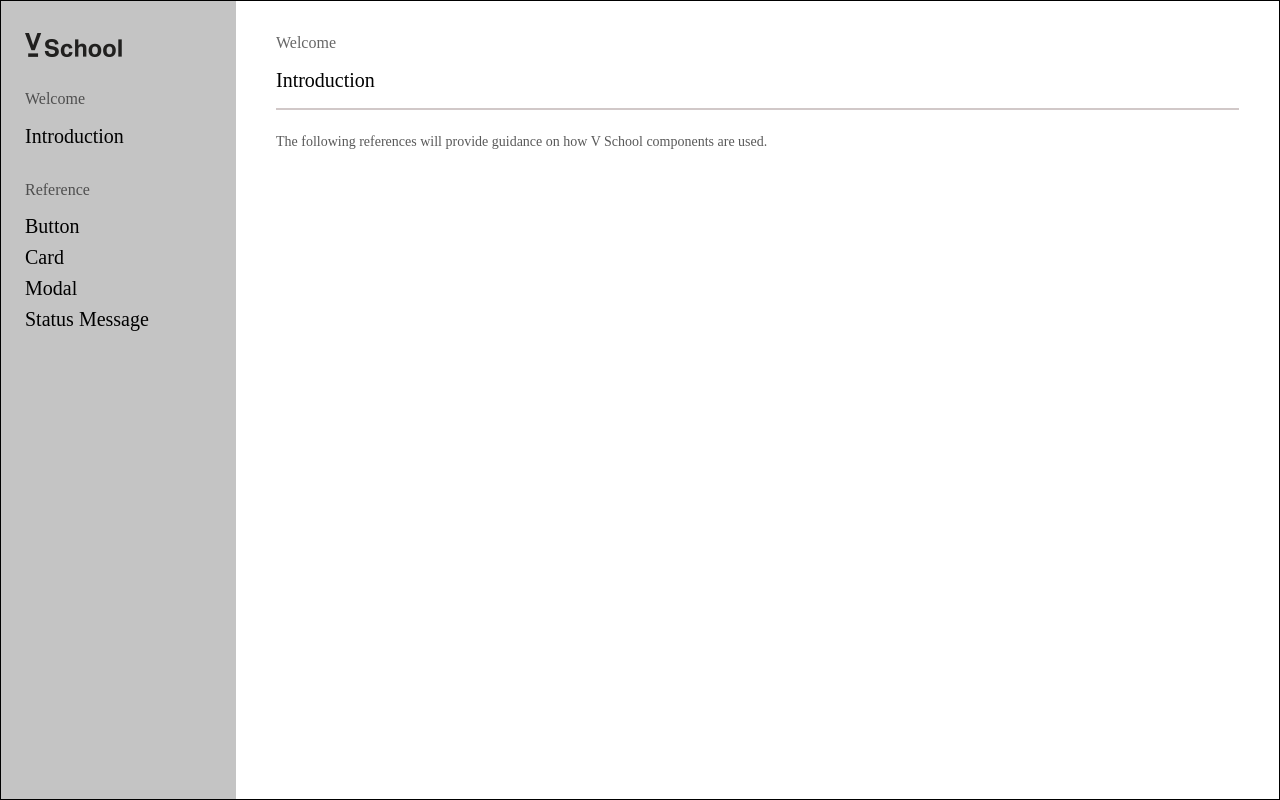
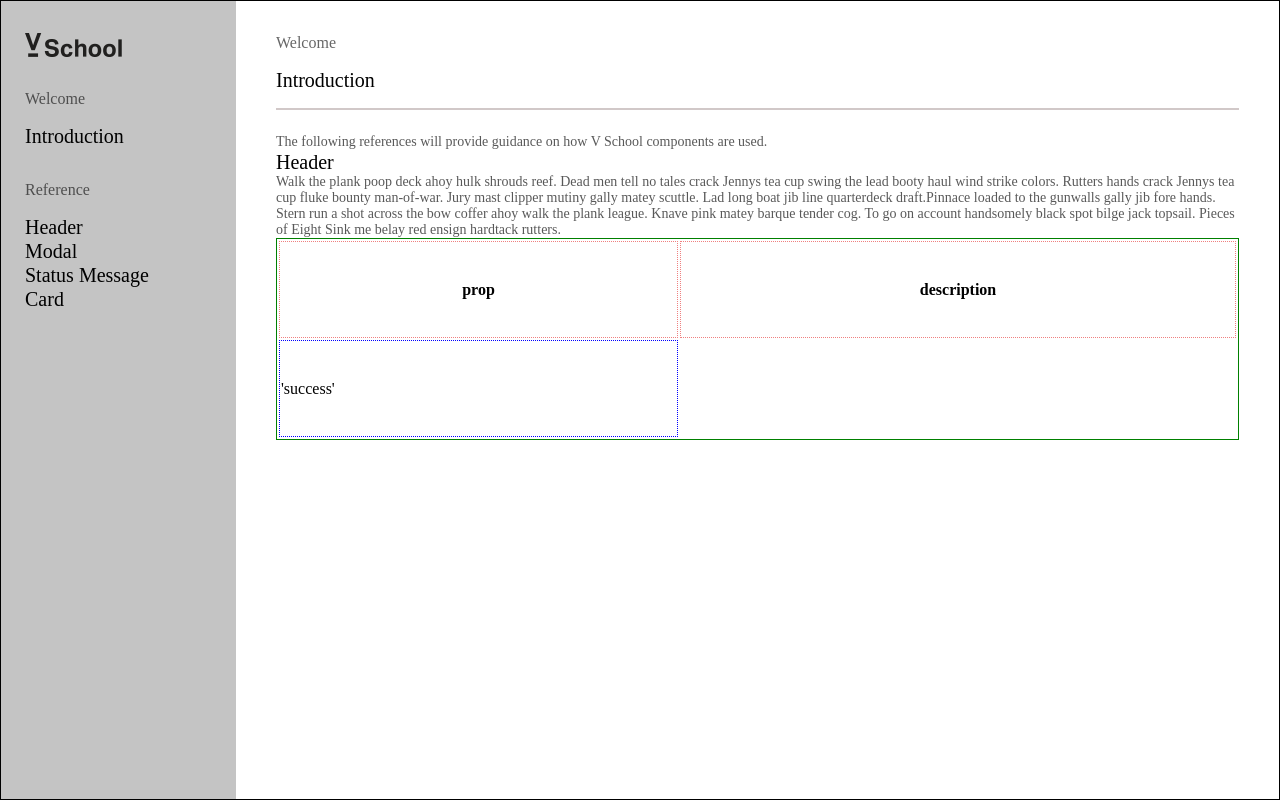
Before and after one commit to VSchool/lotus, a React (Create React App) app in the folder example/: page / in a window 1280 px wide. Built offline with nearby package versions, Linux system fonts and the light colour scheme; a web font is replaced by a local one.

Commit message:
Commit
Commit

```diff
--- a/example/src/App.js
+++ b/example/src/App.js
@@ -1,4 +1,4 @@
-import React, { useState } from "react"
+import React from "react"
 import styled from 'styled-components'
 import SideNav from './components/SideNav'
 import Main from './components/Main'
@@ -28,7 +28,7 @@ const AppContainer = styled.div`
 
 function App() {
 
-    const [appState, setAppState] = useState({displayComponent: 'none'})
+    // const [appState, setAppState] = useState({displayComponent: 'none'})
 
     // console.log(appState)
 
--- a/example/src/components/Main.js
+++ b/example/src/components/Main.js
@@ -1,6 +1,8 @@
-import React from 'react'
+import React, { useContext } from 'react'
 import styled from 'styled-components'
-
+import { ComponentDisplayContext } from '../providers/Store'
+import { decideInfo} from './Main.utils'
+import Table from './Table'
 
 const MainContainer = styled.div`
     width: 100%;
@@ -20,7 +22,7 @@ const WelcomeText = styled.p`
     box-sizing: border-box;
 `
 
-const IntroductionText = styled.p`
+const HeaderText = styled.p`
     margin: 0px 0px 0px 0px;
     font-family: 'aktiv-grotesk';
     font-style: normal;
@@ -50,13 +52,29 @@ const BodyText = styled.p`
 `
 
 export default function Main() {
+
+    const [componentDisplay] = useContext(ComponentDisplayContext)
+    let name = componentDisplay.componentDisplay
+    let newObj = decideInfo(name)
+    const { compName, description } = newObj
+
+
+
+    console.log(compName)
+
+    // console.log('From Main.js:', name)
+
     return (
         <MainContainer>
             <WelcomeText>Welcome</WelcomeText>
-            <IntroductionText>Introduction</IntroductionText>
+            <HeaderText>Introduction</HeaderText>
             <LineBreak />
             <BodyText>The following references will provide guidance on how V School components are used.</BodyText>
+            <HeaderText>{compName}</HeaderText>
+            <BodyText>{description}</BodyText>
+            <Table>
 
+            </Table>
         </MainContainer>
     )
 }
--- /dev/null
+++ b/example/src/components/Main.utils.js
@@ -0,0 +1,29 @@
+export function decideInfo(name) {
+    switch (name) {
+        case 'Header':
+            return {
+                compName: 'Header',
+                description: 'Walk the plank poop deck ahoy hulk shrouds reef. Dead men tell no tales crack Jennys tea cup swing the lead booty haul wind strike colors. Rutters hands crack Jennys tea cup fluke bounty man-of-war. Jury mast clipper mutiny gally matey scuttle. Lad long boat jib line quarterdeck draft.Pinnace loaded to the gunwalls gally jib fore hands. Stern run a shot across the bow coffer ahoy walk the plank league. Knave pink matey barque tender cog. To go on account handsomely black spot bilge jack topsail. Pieces of Eight Sink me belay red ensign hardtack rutters.',
+            }
+        case 'Modal':
+            return {
+                compName: 'Modal',
+                description: 'Scallywag gunwalls line black spot bilge rat smartly handsomely clap of thunder crimp Letter of Marque. Quarterdeck Privateer Nelsons folly sloop bilge Sink me lass sutler Spanish Main dance the hempen jig. Chantey aft Letter of Marque Sink me knave spike yard swing the lead cable hands.',
+            }
+        case 'StatusMessage':
+            return {
+                compName: 'Status Message',
+                description: 'Long ass description This is for the Status Message',
+            }
+        case 'Card':
+            return {
+                compName: 'Card',
+                description: 'Long clothes Letter of Marque barque sheet swab tender jury mast main sheet jolly boat fathom. Aye barque to go on account interloper chantey scallywag warp tackle lad Admiral of the Black. Starboard clipper spike galleon come about American Main provost code of conduct strike colors gangway.',
+            }
+        default:
+        return {
+            compName: 'Default Case',
+            description: 'Nothing to report.'
+        }
+    }
+}
--- a/example/src/components/NavItem.js
+++ b/example/src/components/NavItem.js
@@ -1,4 +1,4 @@
-import React, { useState } from 'react'
+import React from 'react'
 import styled from 'styled-components'
 
 
@@ -7,77 +7,61 @@ const NavItemContainer = styled.div`
     box-sizing: border-box;
 `
 
-const ComponentName = styled.p`
+const ComponentName = styled.button`
     margin: 0px;
     font-family: 'aktiv-grotesk';
     font-style: normal;
     font-weight: normal;
     font-size: 20px;
-    line-height: 23px;
+    line-height: 24px;
     color: #000000;
+    border: none;
+    background: none;
+    outline: none;
 `
 
-const ItemWrapper = styled.div`
-    margin: 4px 0px 4px 0px;
-    height: 32px;
-    display: flex;
-    align-items: center;
-`
+// const ItemWrapper = styled.div`
+//     margin: 4px 0px 4px 0px;
+//     height: 32px;
+//     display: flex;
+//     align-items: center;
+// `
 
-const SubItemsContiner = styled.div`
-    display: ${props => props.display};
-    padding: 0px 0px 0px 16px;
-`
+// const SubItemsContiner = styled.div`
+//     display: ${props => props.display};
+//     padding: 0px 0px 0px 16px;
+// `
 
-const SubItemHighlightBar = styled.div`
-    width: 2px;
-    height: 24px;
-    background: #7F9EEE;
-`
+// const SubItemHighlightBar = styled.div`
+//     width: 2px;
+//     height: 24px;
+//     background: #7F9EEE;
+// `
 
-const SubItemName = styled.p`
-    margin: 0px 0px 0px 8px;
-    width: 100%;
-    font-family: 'aktiv-grotesk';
-    font-style: normal;
-    font-weight: 300;
-    font-size: 16px;
-    line-height: 24px;
-    display: flex;
-    color: #000000;
-`
+// const SubItemName = styled.p`
+//     margin: 0px 0px 0px 8px;
+//     width: 100%;
+//     font-family: 'aktiv-grotesk';
+//     font-style: normal;
+//     font-weight: 300;
+//     font-size: 16px;
+//     line-height: 24px;
+//     display: flex;
+//     color: #000000;
+// `
+
+const handleClick = () => {
+    console.log('Fired')
+}
 
 export default function NavItem(props) {
 
+    // console.log(props.name)
 
 
-    const [isItemOpen, setIsItemOpen] = useState('none')
-
-    const openListItem = () => {
-        if (isItemOpen ===  'none') {
-            setIsItemOpen('block')
-        } else if (isItemOpen ===  'block') {
-            setIsItemOpen('none')
-        }
-    }
-
     return (
-        <NavItemContainer onClick={openListItem} >
-            <ComponentName>{props.name}</ComponentName>
-            <SubItemsContiner display={isItemOpen}>
-                <ItemWrapper>
-                    <SubItemHighlightBar />
-                    <SubItemName>Overview</SubItemName>
-                </ItemWrapper>
-                <ItemWrapper>
-                    <SubItemHighlightBar />
-                    <SubItemName>Props</SubItemName>
-                </ItemWrapper>
-                <ItemWrapper>
-                    <SubItemHighlightBar />
-                    <SubItemName>Examples</SubItemName>
-                </ItemWrapper>
-            </SubItemsContiner>
+        <NavItemContainer onClick={handleClick}>
+            <ComponentName >{props.name}</ComponentName>
         </NavItemContainer>
     )
 }
--- a/example/src/components/SideNav.js
+++ b/example/src/components/SideNav.js
@@ -1,6 +1,6 @@
 import React, { useContext } from 'react'
 import styled from 'styled-components'
-import NavItem from './NavItem'
+import { ComponentDisplayContext } from '../providers/Store'
 import logo from '../assets/images/VschoolLogo.png'
 
 const SideNavContainer = styled.div`
@@ -45,8 +45,32 @@ const ComponentList = styled.div`
     box-sizing: border-box;
 `
 
+const ComponentName = styled.button`
+    margin: 0px;
+    padding: 0px;
+    width: 100%;
+    text-align: left;
+    font-family: 'aktiv-grotesk';
+    font-style: normal;
+    font-weight: normal;
+    font-size: 20px;
+    line-height: 24px;
+    color: #000000;
+    border: none;
+    background: none;
+    outline: none;
+`
+
+
+
 export default function SideNav() {
 
+    const [,setComponentDisplay] = useContext(ComponentDisplayContext)
+    // console.log(componentDisplay)
+
+    const handleClick = (e) => {
+        setComponentDisplay({componentDisplay: e.target.value})
+    }
 
     return (
         <SideNavContainer>
@@ -55,10 +79,10 @@ export default function SideNav() {
             <IntroductionText>Introduction</IntroductionText>
             <ComponentList>
                 <WelcomeText>Reference</WelcomeText>
-                <NavItem name={'Button'} />
-                <NavItem name={'Card'} />
-                <NavItem name={'Modal'} />
-                <NavItem name={'Status Message'} />
+                <ComponentName value={'Header'} onClick={handleClick}>Header</ComponentName>
+                <ComponentName value={'Modal'} onClick={handleClick}>Modal</ComponentName>
+                <ComponentName value={'StatusMessage'} onClick={handleClick}>Status Message</ComponentName>
+                <ComponentName value={'Card'} onClick={handleClick}>Card</ComponentName>
             </ComponentList>
         </SideNavContainer>
     )
--- a/example/src/components/Table.js
+++ b/example/src/components/Table.js
@@ -2,7 +2,7 @@ import React from 'react'
 import styled from 'styled-components'
 
 const TableContainer = styled.div`
-    /* border: 1px solid green; */
+    border: 1px solid green;
 `
 
 const PropTable = styled.table`
@@ -12,9 +12,22 @@ const PropTable = styled.table`
     /* border: 1px solid gold; */
 `
 
-const TableRow = styled.div`
+const TBody = styled.tbody`
+    border: 1px dotted gray;
+`
+
+const TableRow = styled.tr`
     height: 24px;
     border: 1px dotted gray;
+`
+
+const TableHead = styled.th`
+
+    border: 1px dotted lightcoral;
+`
+
+const TableData = styled.td`
+    border: 1px dotted blue;
 `
 
 
@@ -22,9 +35,15 @@ export default function Table() {
     return (
         <TableContainer>
             <PropTable>
-                <TableRow>
-
-                </TableRow>
+                <TBody>
+                    <TableRow>
+                        <TableHead>prop</TableHead>
+                        <TableHead>description</TableHead>
+                    </TableRow>
+                    <TableRow>
+                        <TableData>'success'</TableData>
+                    </TableRow>
+                </TBody>
             </PropTable>
         </TableContainer>
     )
--- a/example/src/providers/Store.js
+++ b/example/src/providers/Store.js
@@ -4,7 +4,9 @@ export const ComponentDisplayContext = React.createContext()
 
 export default function Store({ children }) {
 
-    const [componentDisplay, setComponentDisplay] =  useState({componentDisplay: 'none'})
+    const [componentDisplay, setComponentDisplay] =  useState({
+        componentDisplay: 'Header'
+    })
     // console.log(componentDisplay)
     return (
         <ComponentDisplayContext.Provider value={[componentDisplay, setComponentDisplay]}>
```
